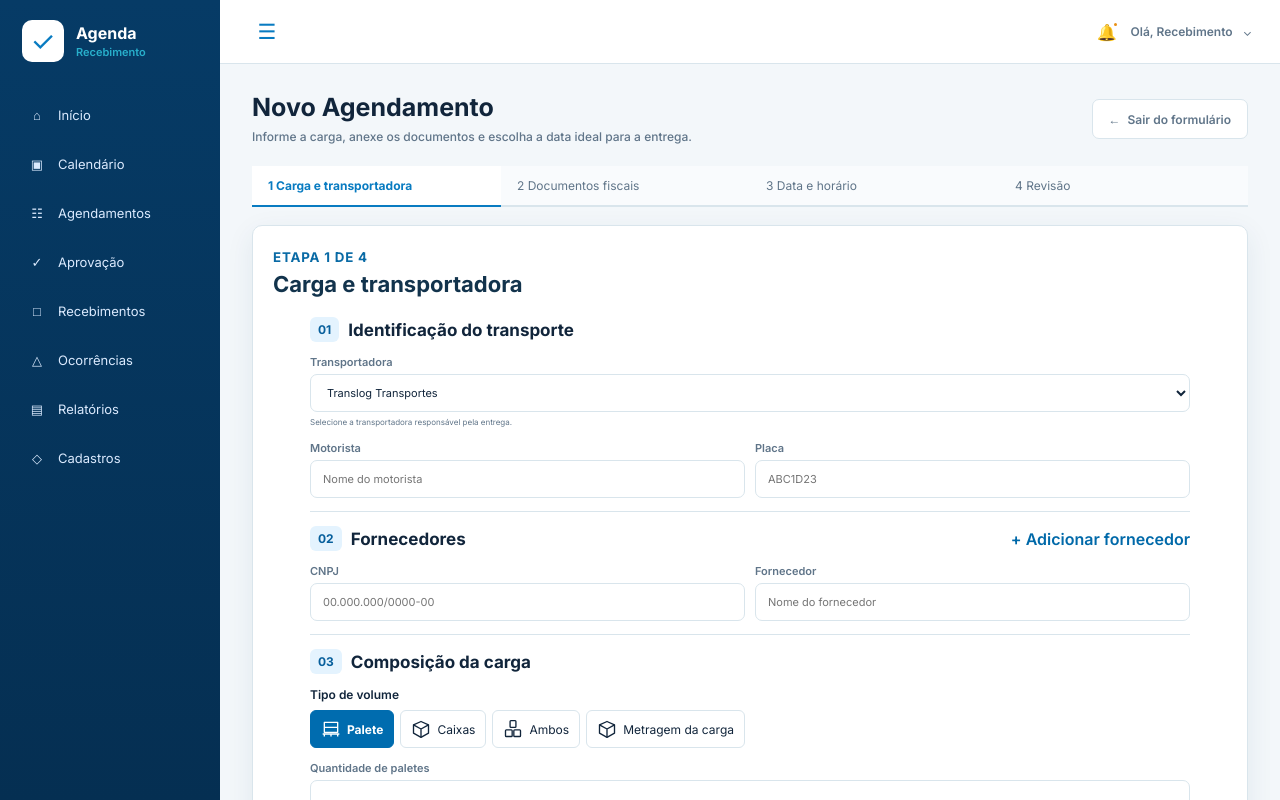
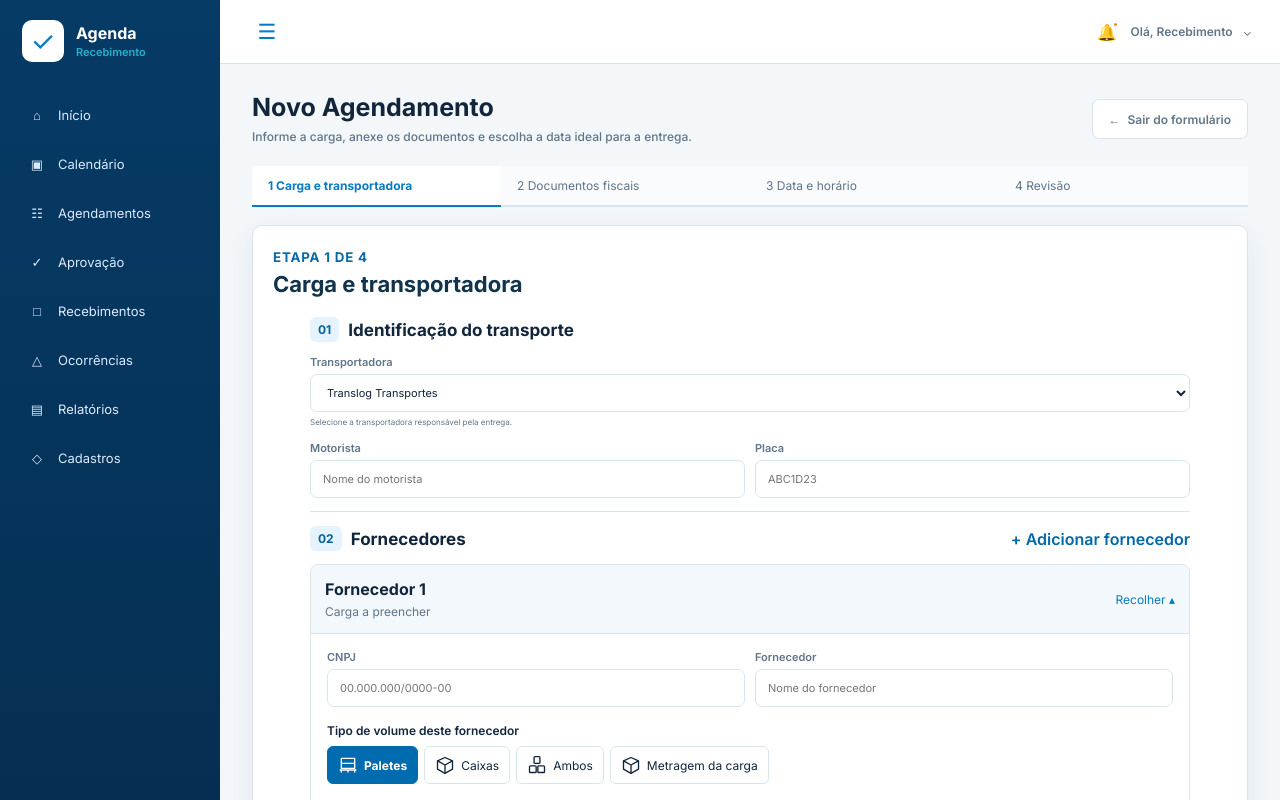
Before and after one commit to wesleyspereira/agendamentos-autoglass, a React (Vite) app: page /novo-agendamento in a window 1280 px wide. Shown: the top 800 px of the page. Built offline with nearby package versions, Linux system fonts and the light colour scheme.

Commit message:
feat: distribui a carga por fornecedor com painéis recolhíveis
Preserva as quantidades individuais, valida campos recolhidos e calcula totais compatíveis com as demais telas.

```diff
--- /dev/null
+++ b/src/components/SupplierCargoCard.jsx
@@ -0,0 +1,140 @@
+import { cargoModes, cargoSummary } from "../utils/cargo";
+import { readSupplier } from "../utils/supplierCargo";
+import CargoIcon from "./CargoIcon";
+
+export default function SupplierCargoCard({
+  supplier,
+  index,
+  internal,
+  expanded,
+  onToggle,
+  onChange,
+  onRemove,
+  error,
+}) {
+  let summary = "Carga a preencher";
+  try {
+    summary = cargoSummary(readSupplier(supplier));
+  } catch {
+    // O resumo só apresenta quantidades depois que os campos obrigatórios são válidos.
+  }
+  const fields = cargoModes[supplier.volumeType];
+  const panelId = "supplier-" + supplier.id;
+
+  return (
+    <section className="supplier-card" aria-label={"Fornecedor " + (index + 1)}>
+      <div className="supplier-card__header">
+        <button
+          type="button"
+          className="supplier-card__toggle"
+          aria-expanded={expanded}
+          aria-controls={panelId}
+          onClick={onToggle}
+        >
+          <span>
+            <strong>{supplier.name.trim() || "Fornecedor " + (index + 1)}</strong>
+            <small>
+              {summary}
+              {error ? " · Revisar dados" : ""}
+            </small>
+          </span>
+          <span className="supplier-card__toggle-label">
+            {expanded ? "Recolher ▴" : "Expandir ▾"}
+          </span>
+        </button>
+        {onRemove && (
+          <button
+            type="button"
+            className="supplier-card__remove"
+            onClick={onRemove}
+            aria-label={"Remover fornecedor " + (index + 1)}
+          >
+            ×
+          </button>
+        )}
+      </div>
+      <div id={panelId} className="supplier-card__body" hidden={!expanded}>
+        <div className="cargo-supplier">
+          {internal && (
+            <label className="transport-field">
+              <span>CNPJ</span>
+              <input
+                value={supplier.cnpj}
+                placeholder="00.000.000/0000-00"
+                onChange={(event) => onChange("cnpj", event.target.value)}
+              />
+            </label>
+          )}
+          <label className="transport-field">
+            <span>Fornecedor</span>
+            <input
+              value={supplier.name}
+              placeholder="Nome do fornecedor"
+              required
+              onChange={(event) => onChange("name", event.target.value)}
+            />
+          </label>
+        </div>
+        <fieldset className="cargo-modes">
+          <legend>Tipo de volume deste fornecedor</legend>
+          <div>
+            {Object.keys(cargoModes).map((mode) => (
+              <label key={mode}>
+                <input
+                  type="radio"
+                  name={"volumeType-" + supplier.id}
+                  value={mode}
+                  checked={supplier.volumeType === mode}
+                  onChange={() => onChange("volumeType", mode)}
+                />
+                <span>
+                  <CargoIcon mode={mode} />
+                  {mode === "Palete" ? "Paletes" : mode}
+                </span>
+              </label>
+            ))}
+          </div>
+        </fieldset>
+        <div className="cargo-quantities">
+          {fields
+            .filter((field) => field !== "cubicMeters")
+            .map((field) => (
+              <label key={field} className="transport-field">
+                <span>
+                  {field === "pallets" ? "Quantidade de paletes" : "Quantidade de caixas"}
+                </span>
+                <input
+                  type="number"
+                  min="1"
+                  step="1"
+                  required
+                  value={supplier[field]}
+                  onChange={(event) => onChange(field, event.target.value)}
+                />
+              </label>
+            ))}
+          {fields.includes("cubicMeters") && (
+            <label className="transport-field cargo-meter">
+              <span>Metragem da carga</span>
+              <span className="cargo-meter-input">
+                <input
+                  inputMode="decimal"
+                  required
+                  placeholder="Ex.: 42,50"
+                  value={supplier.cubicMeters}
+                  onChange={(event) => onChange("cubicMeters", event.target.value)}
+                />
+                <b aria-hidden="true">m³ (metros cúbicos)</b>
+              </span>
+            </label>
+          )}
+        </div>
+        {error && (
+          <p className="form-feedback" role="alert">
+            {error}
+          </p>
+        )}
+      </div>
+    </section>
+  );
+}
--- a/src/pages/NewAppointment.jsx
+++ b/src/pages/NewAppointment.jsx
@@ -1,11 +1,12 @@
 import { readFiscalDocument } from "../utils/fiscalDocuments";
-import { cargoModes, cargoSummary, readCargo } from "../utils/cargo";
+import { cargoSummary } from "../utils/cargo";
 import "../styles/cargo-form.css";
 import "../styles/booking-steps.css";
 import { useEffect, useRef, useState } from "react";
 import { useNavigate } from "react-router-dom";
 
-import CargoIcon from "../components/CargoIcon";
+import SupplierCargoCard from "../components/SupplierCargoCard";
+import { createSupplier, readSupplier, sumSupplierCargo } from "../utils/supplierCargo";
 import PageHeader from "../components/PageHeader";
 import { transporters } from "../data/transporters";
 import { useAppointments } from "../context/useAppointments";
@@ -36,9 +37,9 @@ function NewAppointment({ internal = false }) {
 
   // Estados dos campos e da seleção de documentos.
   const [selectedTransporterId, setSelectedTransporterId] = useState(transporters[0]?.id ?? "");
-  const [suppliers, setSuppliers] = useState([{ name: "", cnpj: "" }]);
-  const [volumeType, setVolumeType] = useState("Palete");
-  const activeFields = cargoModes[volumeType];
+  const [suppliers, setSuppliers] = useState(() => [createSupplier()]);
+  const [expandedIds, setExpandedIds] = useState(() => [suppliers[0].id]);
+  const [supplierErrors, setSupplierErrors] = useState({});
   const [selectedDate, setSelectedDate] = useState(() => {
     const date = new Date();
     const lastTime = AVAILABLE_TIMES[AVAILABLE_TIMES.length - 1];
@@ -105,21 +106,39 @@ function NewAppointment({ internal = false }) {
   }, [appointments, selectedDate, step]);
 
   function addSupplier() {
-    setSuppliers((currentSuppliers) => [...currentSuppliers, { name: "", cnpj: "" }]);
+    const supplier = createSupplier();
+    setSuppliers((current) => [...current, supplier]);
+    // O novo fornecedor abre sozinho; os anteriores continuam salvos e recolhidos.
+    setExpandedIds([supplier.id]);
   }
 
-  function updateSupplier(index, field, value) {
-    setSuppliers((currentSuppliers) =>
-      currentSuppliers.map((supplier, supplierIndex) =>
-        supplierIndex === index ? { ...supplier, [field]: value } : supplier,
-      ),
+  function updateSupplier(id, field, value) {
+    setSuppliers((current) =>
+      current.map((supplier) => (supplier.id === id ? { ...supplier, [field]: value } : supplier)),
+    );
+    setSupplierErrors((current) => ({ ...current, [id]: "" }));
+    setFeedback("");
+  }
+
+  function toggleSupplier(id) {
+    setExpandedIds((current) =>
+      current.includes(id) ? current.filter((value) => value !== id) : [...current, id],
     );
   }
 
-  function removeSupplier(index) {
-    setSuppliers((currentSuppliers) =>
-      currentSuppliers.filter((_, supplierIndex) => supplierIndex !== index),
-    );
+  function removeSupplier(id) {
+    if (suppliers.length === 1) return;
+    const remaining = suppliers.filter((supplier) => supplier.id !== id);
+    setSuppliers(remaining);
+    setExpandedIds((current) => {
+      const visible = current.filter((value) => value !== id);
+      return visible.length ? visible : [remaining[0].id];
+    });
+    setSupplierErrors((current) => {
+      const next = { ...current };
+      delete next[id];
+      return next;
+    });
   }
 
   function submitAppointment(event) {
@@ -127,19 +146,34 @@ function NewAppointment({ internal = false }) {
     if (submittedRef.current) return;
     const formData = new FormData(event.currentTarget);
     const carrier = transporters.find((item) => item.id === selectedTransporterId);
-    const cleanedSuppliers = suppliers.map((supplier) => supplier.name.trim());
-    if (!carrier || cleanedSuppliers.some((name) => !name)) {
-      goToStep(1, "Preencha a transportadora e o nome de cada fornecedor.");
+    if (!carrier) {
+      goToStep(1, "Selecione a transportadora.");
       return;
     }
 
-    let cargo;
+    const supplierDetails = [];
+    const errors = {};
+    for (const supplier of suppliers) {
+      try {
+        supplierDetails.push(readSupplier(supplier, internal));
+      } catch (error) {
+        errors[supplier.id] = error.message;
+      }
+    }
+    setSupplierErrors(errors);
+    if (Object.keys(errors).length) {
+      setExpandedIds(Object.keys(errors));
+      goToStep(1, "Revise os fornecedores destacados antes de continuar.");
+      return;
+    }
+    let totals;
     try {
-      cargo = readCargo(volumeType, formData);
+      totals = sumSupplierCargo(supplierDetails);
     } catch (error) {
       goToStep(1, error.message);
       return;
     }
+    const { cargo, volumeTypes } = totals;
     if (step === 1) {
       goToStep(2);
       return;
@@ -174,21 +208,13 @@ function NewAppointment({ internal = false }) {
       carrierId: carrier.id,
       carrier: carrier.name,
       carrierCnpj: carrier.cnpj,
-      suppliers: cleanedSuppliers,
-      ...(internal && {
-        supplierDetails: suppliers.map(({ name, cnpj }) => ({
-          name: name.trim(),
-          cnpj: cnpj.trim(),
-        })),
-      }),
+      suppliers: supplierDetails.map((supplier) => supplier.name),
+      supplierDetails,
       ...fiscal,
       invoices: invoiceFiles.map((file) => file.name),
       documentFiles: documentFiles.map((file) => ({ name: file.name, size: file.size })),
       cargo,
-      volumeTypes:
-        volumeType === "Ambos"
-          ? ["Paletes", "Caixas"]
-          : [volumeType === "Palete" ? "Paletes" : volumeType],
+      volumeTypes,
       ...(cargo.pallets || cargo.boxes
         ? { volumes: (cargo.pallets || 0) + (cargo.boxes || 0) }
         : {}),
@@ -299,95 +325,18 @@ function NewAppointment({ internal = false }) {
               </button>
             </div>
             {suppliers.map((supplier, index) => (
-              <div key={index} className="cargo-supplier">
-                {internal && (
-                  <label className="transport-field">
-                    <span>CNPJ</span>
-                    <input
-                      value={supplier.cnpj}
-                      onChange={(e) => updateSupplier(index, "cnpj", e.target.value)}
-                      placeholder="00.000.000/0000-00"
-                    />
-                  </label>
-                )}
-                <label className="transport-field">
-                  <span>Fornecedor</span>
-                  <input
-                    value={supplier.name}
-                    onChange={(e) => updateSupplier(index, "name", e.target.value)}
-                    placeholder="Nome do fornecedor"
-                    required
-                  />
-                </label>
-                {suppliers.length > 1 && (
-                  <button
-                    type="button"
-                    onClick={() => removeSupplier(index)}
-                    aria-label={`Remover fornecedor ${index + 1}`}
-                  >
-                    ×
-                  </button>
-                )}
-              </div>
+              <SupplierCargoCard
+                key={supplier.id}
+                supplier={supplier}
+                index={index}
+                internal={internal}
+                expanded={expandedIds.includes(supplier.id)}
+                onToggle={() => toggleSupplier(supplier.id)}
+                onChange={(field, value) => updateSupplier(supplier.id, field, value)}
+                onRemove={suppliers.length > 1 ? () => removeSupplier(supplier.id) : undefined}
+                error={supplierErrors[supplier.id]}
+              />
             ))}
-            <div className="cargo-heading">
-              <h2 className="cargo-title">
-                <small>03</small> Composição da carga
-              </h2>
-            </div>
-            <fieldset className="cargo-modes">
-              <legend>Tipo de volume</legend>
-              <div>
-                {Object.keys(cargoModes).map((mode) => (
-                  <label key={mode}>
-                    <input
-                      type="radio"
-                      name="volumeType"
-                      value={mode}
-                      checked={volumeType === mode}
-                      onChange={() => {
-                        setVolumeType(mode);
-                        setFeedback("");
-                      }}
-                    />
-                    <span>
-                      <CargoIcon mode={mode} />
-                      {mode}
-                    </span>
-                  </label>
-                ))}
-              </div>
-            </fieldset>
-            <div className="cargo-quantities">
-              {activeFields.includes("pallets") && (
-                <label key="pallets" className="transport-field">
-                  <span>Quantidade de paletes</span>
-                  <input name="pallets" type="number" min="1" step="1" required />
-                </label>
-              )}
-              {activeFields.includes("boxes") && (
-                <label key="boxes" className="transport-field">
-                  <span>Quantidade de caixas</span>
-                  <input name="boxes" type="number" min="1" step="1" required />
-                </label>
-              )}
-              {activeFields.includes("cubicMeters") && (
-                <label key="cubicMeters" className="transport-field cargo-meter">
-                  <span>Metragem da carga</span>
-                  <span className="cargo-meter-input">
-                    <input
-                      name="cubicMeters"
-                      aria-label="Metragem da carga em metros cúbicos"
-                      inputMode="decimal"
-                      placeholder="Ex.: 42,50"
-                      required
-                    />
-                    <b aria-hidden="true">m³ (metros cúbicos)</b>
-                  </span>
-                </label>
-              )}
-            </div>
-
             <label className="transport-field">
               <span>Observações (opcional)</span>
               <textarea
@@ -572,7 +521,11 @@ function NewAppointment({ internal = false }) {
                   ["Transportadora", review.carrier],
                   ["Motorista / placa", [review.driver, review.plate].filter(Boolean).join(" · ")],
                   ["Fornecedores", review.suppliers.join(", ")],
-                  ["Carga", cargoSummary(review)],
+                  ["Total da carga", cargoSummary(review)],
+                  ...review.supplierDetails.map((supplier, index) => [
+                    "Carga do fornecedor " + (index + 1),
+                    supplier.name + " · " + cargoSummary(supplier),
+                  ]),
                   ["Observações", review.observations],
                   ["Documento fiscal", review.documentType + " " + review.documentNumber],
                   ["Chave de acesso", review.documentKey],
--- a/src/styles/cargo-form.css
+++ b/src/styles/cargo-form.css
@@ -124,3 +124,75 @@
   align-items: center;
   gap: 6px;
 }
+
+/* Cada fornecedor mantém seus campos em um painel independente. */
+.supplier-card {
+  border: 1px solid var(--border);
+  border-radius: 8px;
+  background: #fff;
+  min-width: 0;
+  overflow: hidden;
+}
+.supplier-card__header {
+  display: flex;
+  align-items: center;
+  background: #f3f8fc;
+}
+.supplier-card__toggle {
+  display: flex;
+  flex: 1;
+  min-width: 0;
+  align-items: center;
+  justify-content: space-between;
+  gap: 12px;
+  padding: 14px;
+  border: 0;
+  color: var(--text);
+  background: transparent;
+  text-align: left;
+  cursor: pointer;
+  font: inherit;
+}
+.supplier-card__toggle > span:first-child {
+  min-width: 0;
+  overflow-wrap: anywhere;
+}
+.supplier-card__toggle small {
+  display: block;
+  margin-top: 5px;
+  color: var(--muted);
+  font-size: 12px;
+}
+.supplier-card__toggle-label {
+  color: var(--blue);
+  font-size: 12px;
+  white-space: nowrap;
+}
+.supplier-card__remove {
+  border: 0;
+  background: transparent;
+  color: var(--blue);
+  padding: 12px;
+  font-size: 22px;
+  cursor: pointer;
+}
+.supplier-card__body {
+  display: grid;
+  gap: 16px;
+  padding: 16px;
+  border-top: 1px solid var(--border);
+}
+.supplier-card__body[hidden] {
+  display: none;
+}
+.supplier-card__toggle:focus-visible,
+.supplier-card__remove:focus-visible {
+  outline: 2px solid var(--blue);
+  outline-offset: -3px;
+}
+.supplier-card .cargo-quantities > .transport-field {
+  flex-basis: 180px;
+}
+.supplier-card .cargo-quantities > .cargo-meter {
+  flex-basis: 100%;
+}
--- /dev/null
+++ b/src/utils/supplierCargo.js
@@ -0,0 +1,50 @@
+import { cargoModes, readCargo } from "./cargo.js";
+
+// Os valores digitados ficam no fornecedor, mesmo quando seu painel está recolhido.
+export function createSupplier() {
+  return {
+    id: crypto.randomUUID(),
+    name: "",
+    cnpj: "",
+    volumeType: "Palete",
+    pallets: "",
+    boxes: "",
+    cubicMeters: "",
+  };
+}
+
+export function readSupplier(supplier, internal = false) {
+  if (!supplier.name.trim()) throw new Error("Informe o nome do fornecedor.");
+  if (!cargoModes[supplier.volumeType]) throw new Error("Selecione o tipo de volume.");
+  return {
+    id: supplier.id,
+    name: supplier.name.trim(),
+    ...(internal && { cnpj: supplier.cnpj.trim() }),
+    volumeType: supplier.volumeType,
+    // Somente os campos do tipo selecionado entram no agendamento.
+    cargo: readCargo(supplier.volumeType, new Map(Object.entries(supplier))),
+  };
+}
+
+// Mantém os totais usados pelas telas existentes sem misturar caixas e paletes.
+export function sumSupplierCargo(details) {
+  const cargo = {};
+  for (const supplier of details) {
+    for (const [field, value] of Object.entries(supplier.cargo)) {
+      cargo[field] = (cargo[field] || 0) + value;
+      if (
+        !Number.isFinite(cargo[field]) ||
+        (field !== "cubicMeters" && !Number.isSafeInteger(cargo[field]))
+      ) {
+        throw new Error("A quantidade total da carga é muito grande. Revise os valores.");
+      }
+    }
+  }
+  if (cargo.cubicMeters) cargo.cubicMeters = Number(cargo.cubicMeters.toPrecision(15));
+  const volumeTypes = [
+    cargo.pallets && "Paletes",
+    cargo.boxes && "Caixas",
+    cargo.cubicMeters && !cargo.pallets && !cargo.boxes && "Metragem da carga",
+  ].filter(Boolean);
+  return { cargo, volumeTypes };
+}
```
Also changed, not shown: src/pages/AppointmentDetails.jsx (+9 -1 lines), 1 other file (tests, documents, lock files or other folders).
